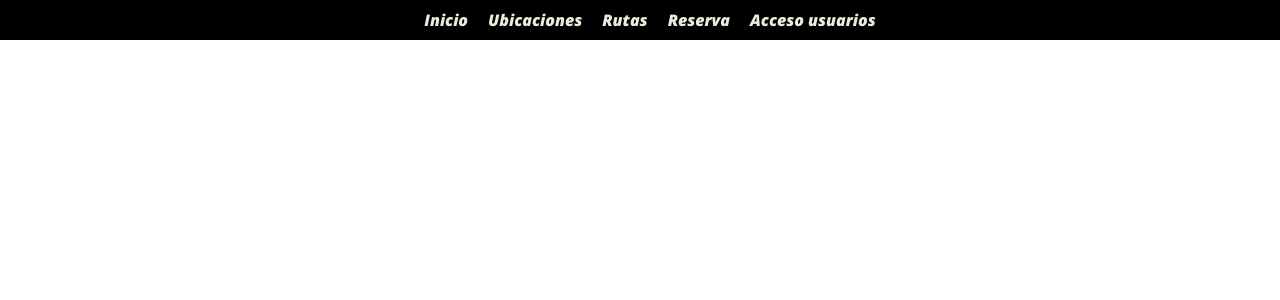
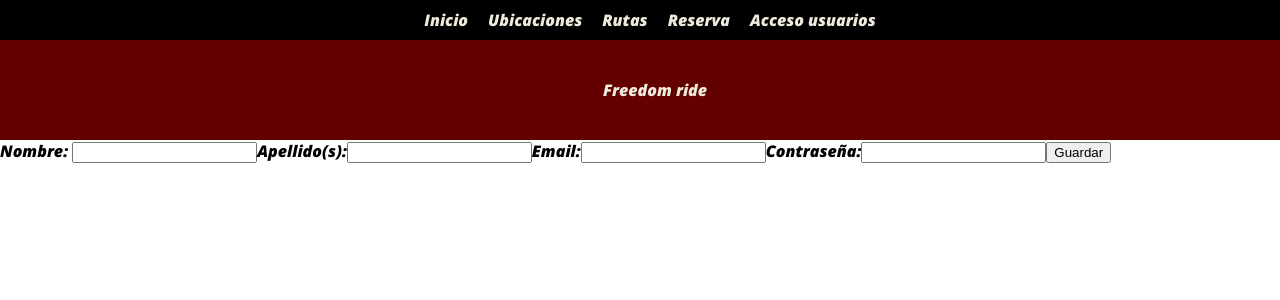
Before and after one commit to DaveSG1/project-client, a React (Create React App) app: page /register in a window 1280 px wide. Shown: the top 300 px of the page. Built offline with nearby package versions, Linux system fonts and the light colour scheme.

Commit message:
modifico css y añado formulario registro sin funcionalidad aun

```diff
--- a/src/App.css
+++ b/src/App.css
@@ -110,6 +110,18 @@ body {
 }
 
 
+/* Estilos para el footer: */
+
+.footer {
+  background-color: var(--black);
+  color: var(--bone);
+  height: 50px;
+  display: flex;
+  justify-content: center;
+  align-items: center;
+}
+
+
 
 
 /* Media query tablet */
--- /dev/null
+++ b/src/components/Footer.js
@@ -0,0 +1,9 @@
+import React from "react";
+
+export default function Footer() {
+    return (
+        <div id="footer">
+            <p>Freedom Ride 2022</p>
+        </div>
+    )
+}
--- /dev/null
+++ b/src/components/Register.js
@@ -0,0 +1,23 @@
+import React from "react";
+
+export default function Register() {
+
+    return (
+        <div className="registerform">
+            <form action="#" method="POST">
+                <label htmlFor="newFirstName">Nombre:</label> {/* al ser for palabra reservada de js, para react hemos de usar htmlFor */}
+                <input type="text" name="newFirstName" id="newFirstName" required />
+                <label htmlFor="newLastName">Apellido(s):</label>
+                <input type="text" name="newLastName" id="newLastName" required />
+                <label htmlFor="newEmail">Email:</label>
+                <input type="email" name="newEmail" id="newEmail" required />
+                <label htmlFor="newPassword">Contraseña:</label>
+                <input type="password" name="newPassword" id="newPassword" required />
+
+
+                <button type="submit">Guardar</button>
+            </form>
+
+        </div>
+    )
+}
--- a/src/components/Router.js
+++ b/src/components/Router.js
@@ -2,6 +2,7 @@ import { BrowserRouter, Switch, Route } from "react-router-dom";
 
 import Navbar from "./Navbar";
 import LoginPage from "../pages/LoginPage";
+import RegisterPage from "../pages/RegisterPage"
 import IndexPage from "../pages/IndexPage";
 
 
@@ -13,6 +14,7 @@ export default function Router() {
                 <Switch>
                     <Route exact path="/" component={IndexPage} />
                     <Route path="/login" component={LoginPage} />
+                    <Route path="/register" component={RegisterPage} />
 
                 </Switch>
             </BrowserRouter>
--- a/src/pages/LoginPage.js
+++ b/src/pages/LoginPage.js
@@ -1,12 +1,14 @@
 import React from 'react'
 import Header from '../components/Header'
 import Login from '../components/Login'
+import Footer from '../components/Footer'
 
 export default function LoginPage() {
     return (
         <div>
             <Header />
             <Login />
+            <Footer />
         </div>
     )
 }
--- /dev/null
+++ b/src/pages/RegisterPage.js
@@ -0,0 +1,13 @@
+import React from "react";
+import Header from "../components/Header";
+import Register from "../components/Register"
+
+
+export default function RegisterPage() {
+    return (
+        <div>
+            <Header />
+            <Register />
+        </div>
+    )
+}
```
